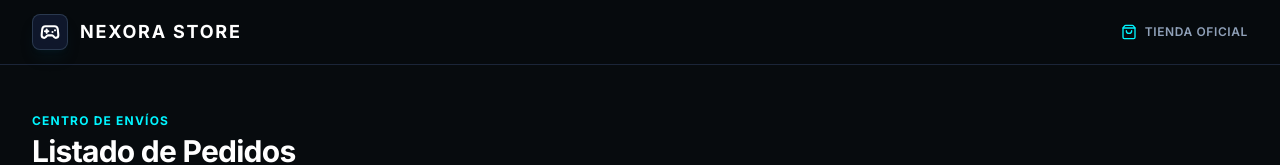
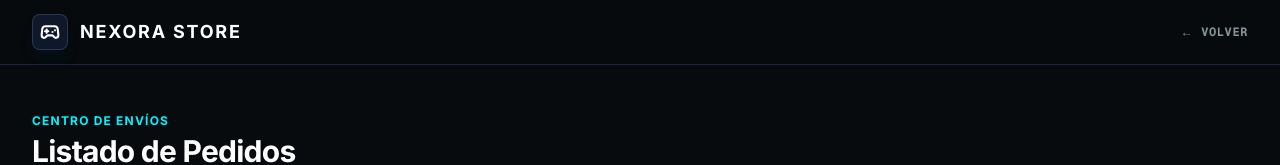
Before and after one commit to JosiasVilca/HerramientasFront, a Next.js app: page /tracking-list in a window 1280 px wide. Shown: the top 165 px of the page. Built offline with nearby package versions, Linux system fonts and the light colour scheme; no server answers.

Commit message:
feat: integrar modulo de tracking, actualizar navegacion admin y corregir key en timeline

```diff
--- a/app/admin/categories/page.tsx
+++ b/app/admin/categories/page.tsx
@@ -154,6 +154,9 @@ export default function CategoriesPage() {
               <a className="flex items-center gap-3 rounded-lg border border-[#00d9ff]/30 bg-[#00d9ff]/10 px-3 py-2.5 text-xs font-bold text-[#00d9ff] shadow-[0_0_12px_-2px_rgba(0,217,255,0.45)]" href="/admin/categories">
                 <Layers3 size={18} /> Catálogos y categorías
               </a>
+              <a className="flex items-center gap-3 rounded-lg px-3 py-2.5 text-xs text-[#859398] transition hover:bg-[#1e1f28] hover:text-white" href="/tracking-list">
+                <Layers3 size={18} /> Seguimiento de Envíos
+              </a>
             </nav>
           </div>
           <div className="border-t border-[#242d32]/70 p-4 font-mono text-[10px] text-[#859398]">
--- a/app/admin/inventory/page.tsx
+++ b/app/admin/inventory/page.tsx
@@ -290,6 +290,9 @@ export default function InventoryPage() {
               <a className="flex items-center gap-3 rounded-lg px-3 py-2.5 text-xs text-[#859398] transition hover:bg-[#1e1f28] hover:text-white" href="/admin/categories">
                 <Layers3 size={18} /> Catálogos y categorías
               </a>
+              <a className="flex items-center gap-3 rounded-lg px-3 py-2.5 text-xs text-[#859398] transition hover:bg-[#1e1f28] hover:text-white" href="/tracking-list">
+                  <Boxes size={18} /> Seguimiento de Envíos
+              </a>
             </nav>
           </div>
           <div className="border-t border-[#242d32]/70 p-4 font-mono text-[10px] text-[#859398]">
--- a/app/tracking-list/page.tsx
+++ b/app/tracking-list/page.tsx
@@ -95,9 +95,13 @@ export default function TrackingListPage() {
             </span>
           </Link>
           <div className="flex items-center gap-4">
-            <Link href="/" className="hidden sm:inline-flex items-center gap-2 text-xs font-semibold uppercase tracking-wider text-slate-400 hover:text-white transition-colors">
-              <ShoppingBag className="w-4 h-4 text-[#00f5ff]" /> Tienda Oficial
-            </Link>
+            <Link
+                href="/admin/inventory"
+                className="flex items-center gap-2 font-mono text-xs font-bold uppercase tracking-wider text-[#859398] transition hover:text-[#00d9ff]"
+              >
+                {/* Opcional: puedes dejar un ícono de flecha o el que ya tenía */}
+                <span>← Volver</span>
+              </Link>
           </div>
         </div>
       </header>
--- a/components/tracking-detail/tracking-timeline.tsx
+++ b/components/tracking-detail/tracking-timeline.tsx
@@ -5,7 +5,7 @@ export default function TrackingTimeline({ history }: { history: TrackingEventDT
   if (!history || history.length === 0) return null;
 
   // Ordenamos para que el evento más reciente salga arriba
-  const sortedHistory = [...history].sort((a, b) => b.id - a.id);
+  const sortedHistory = [...history].sort((a, b) => String(b.id).localeCompare(String(a.id)));
 
   return (
     <section className="bg-[#0f171d]/90 border border-slate-800/90 rounded-2xl p-6 sm:p-8 backdrop-blur-sm shadow-xl">
```
